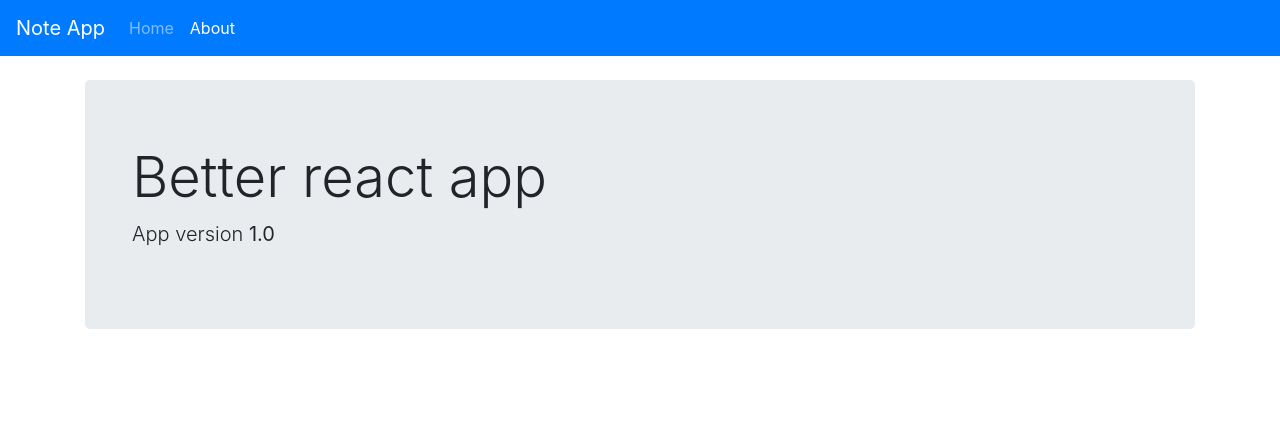
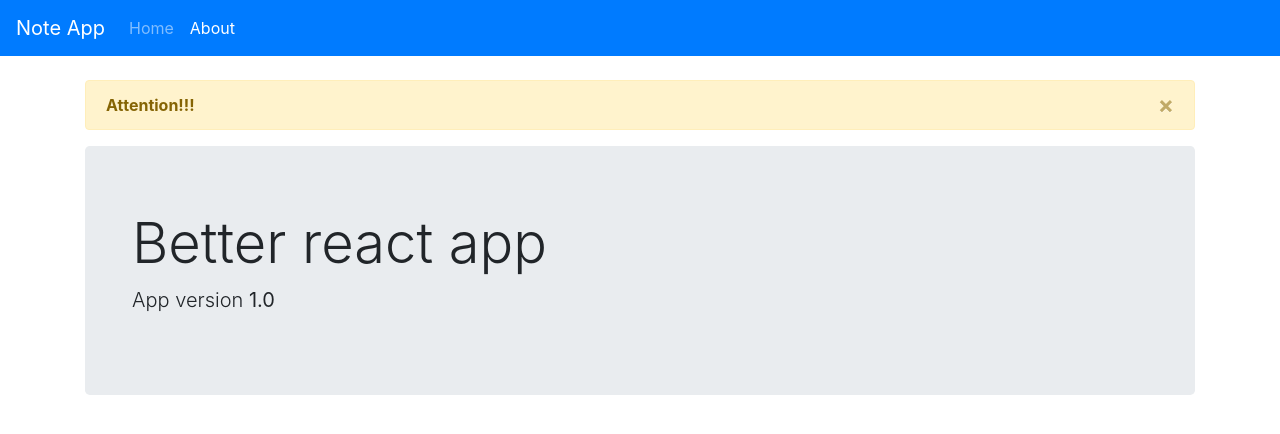
Before and after one commit to KuDim89/react-notices-app, a React (Create React App) app: page /about in a window 1280 px wide. Shown: the top 434 px of the page. Built offline with nearby package versions, Linux system fonts and the light colour scheme.

Commit message:
added context for Alert

```diff
--- a/src/App.js
+++ b/src/App.js
@@ -4,9 +4,11 @@ import {Home} from "./pages/Home";
 import {About} from "./pages/About";
 import {Navbar} from "./component/Navbar";
 import {Alert} from "./component/Alert";
+import {AlertState} from "./context/Alert/AlertState";
 
 function App() {
   return (
+      <AlertState>
         <BrowserRouter>
           <Navbar />
           <div className="container pt-4">
@@ -17,6 +19,7 @@ function App() {
             </Switch>
           </div>
         </BrowserRouter>
+      </AlertState>
   );
 }
 
--- a/src/component/Alert.js
+++ b/src/component/Alert.js
@@ -1,6 +1,9 @@
-import React from "react";
+import React, {useContext} from "react";
+import {AlertContext} from "../context/Alert/alertContext";
 
-export const Alert = ({alert}) => {
+export const Alert = () => {
+  const {alert, hide} = useContext(AlertContext)
+
   if(!alert) {
     return null
   }
@@ -8,7 +11,7 @@ export const Alert = ({alert}) => {
       <div className={`alert alert-${alert.type || 'warning'} alert-dismissible`}>
         <strong>Attention!!!</strong>
         {alert.text}
-        <button type="button" className="close" aria-label="Close">
+        <button onClick={hide} type="button" className="close" aria-label="Close">
           <span aria-hidden="true">&times;</span>
         </button>
       </div>
--- /dev/null
+++ b/src/context/Alert/AlertState.js
@@ -0,0 +1,26 @@
+import React, {useReducer} from "react";
+import {AlertContext} from "./alertContext";
+import {alertReducer} from "./alertReducer";
+import {HIDE_ALERT, SHOW_ALERT} from "../types";
+
+export const AlertState = ({children}) => {
+  const [state, dispatch] = useReducer(alertReducer, {visible: false})
+
+  const show = (text, type = 'warning') => {
+    dispatch({
+      type: SHOW_ALERT,
+      payload: {text, type}
+    })
+  }
+
+  const hide = () => dispatch({type: HIDE_ALERT})
+
+  return (
+      <AlertContext.Provider value={{
+        show, hide,
+        alert: state
+      }}>
+        {children}
+      </AlertContext.Provider>
+  )
+}
--- /dev/null
+++ b/src/context/Alert/alertContext.js
@@ -0,0 +1,3 @@
+import {createContext} from 'react';
+
+export const AlertContext = createContext()
--- /dev/null
+++ b/src/context/Alert/alertReducer.js
@@ -0,0 +1,12 @@
+import {HIDE_ALERT, SHOW_ALERT} from "../types";
+
+const hendlers = {
+  [SHOW_ALERT]: (state, {payload}) => ({...payload, visible: true}),
+  [HIDE_ALERT]: state => ({...state, visible: false}),
+  DEFAULT: state => state
+}
+
+export const alertReducer = (state, action) => {
+  const handle = hendlers[action.type] || hendlers.DEFAULT
+  return handle(state, action)
+}
--- /dev/null
+++ b/src/context/types.js
@@ -0,0 +1,2 @@
+export const SHOW_ALERT = 'SHOW_ALERT'
+export const HIDE_ALERT = 'HIDE_ALERT'
```
Lines whose indentation alone changed are shown as unchanged.
